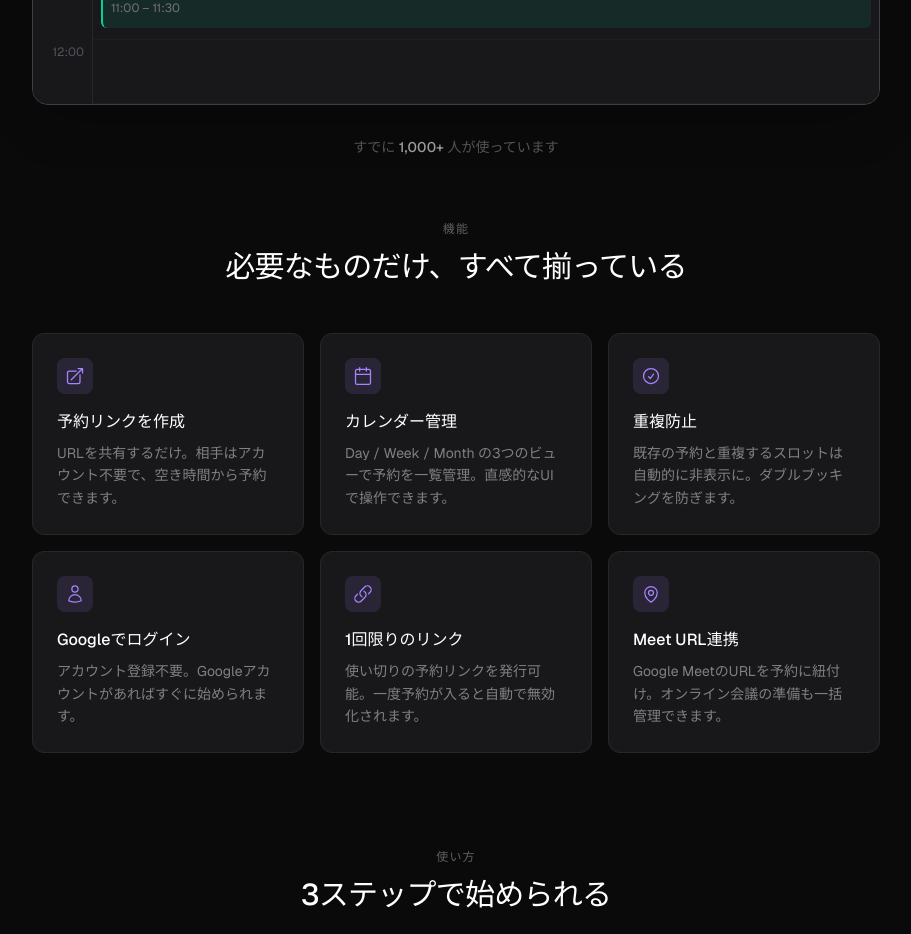
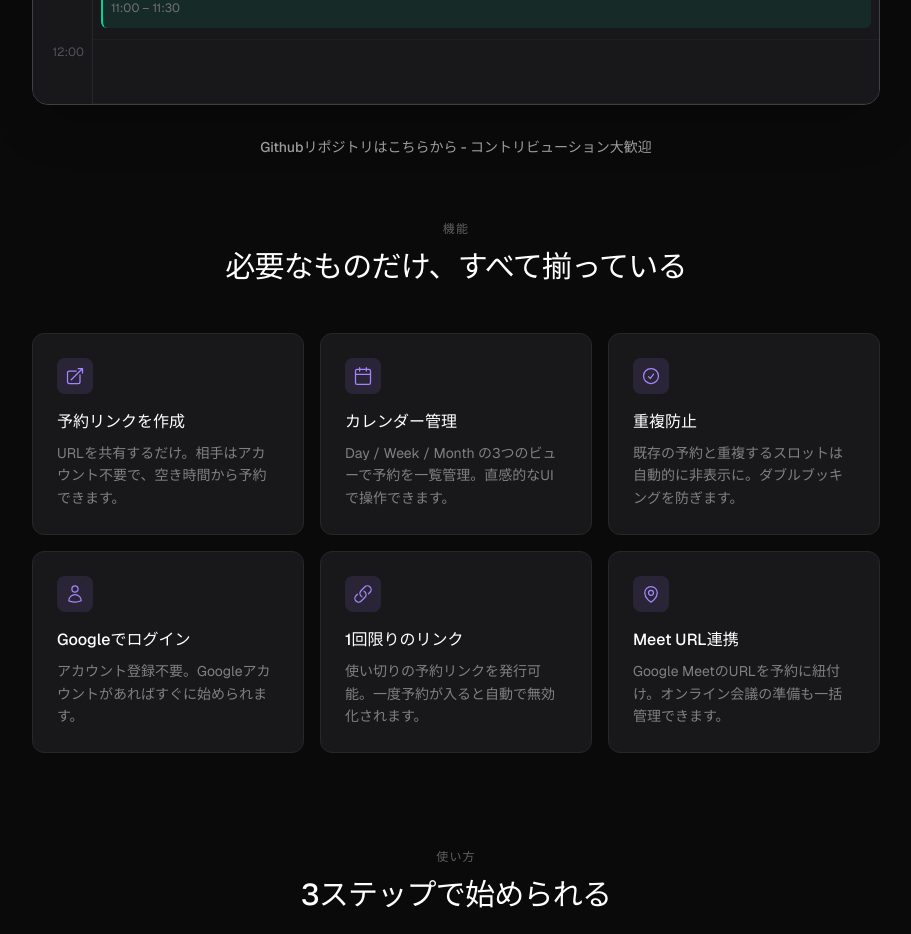
Before and after one commit to mkosei/timeslot, a Next.js app: page / in a window 1280 px wide. Shown: the part 880-1814 px from the top of the page, without its empty margins (184-1095 px from the left). Built offline with nearby package versions, Linux system fonts and the light colour scheme.

Commit message:
fixed design

```diff
--- a/src/app/page.tsx
+++ b/src/app/page.tsx
@@ -111,7 +111,14 @@
       </div>
 
       <div className="text-center text-sm text-white/30 mb-16">
-        すでに <span className="text-white/60 font-medium">1,000+</span> 人が使っています
+      <a
+        href="https://github.com/mkosei/timeslot"
+        target="_blank"
+        rel="noopener noreferrer"
+        className="text-white/60 font-medium hover:text-white transition-colors"
+      >
+      <span className="text-white/60 font-medium">Githubリポジトリはこちらから - コントリビューション大歓迎</span>
+      </a>
       </div>
 
       {/* Features */}
```
